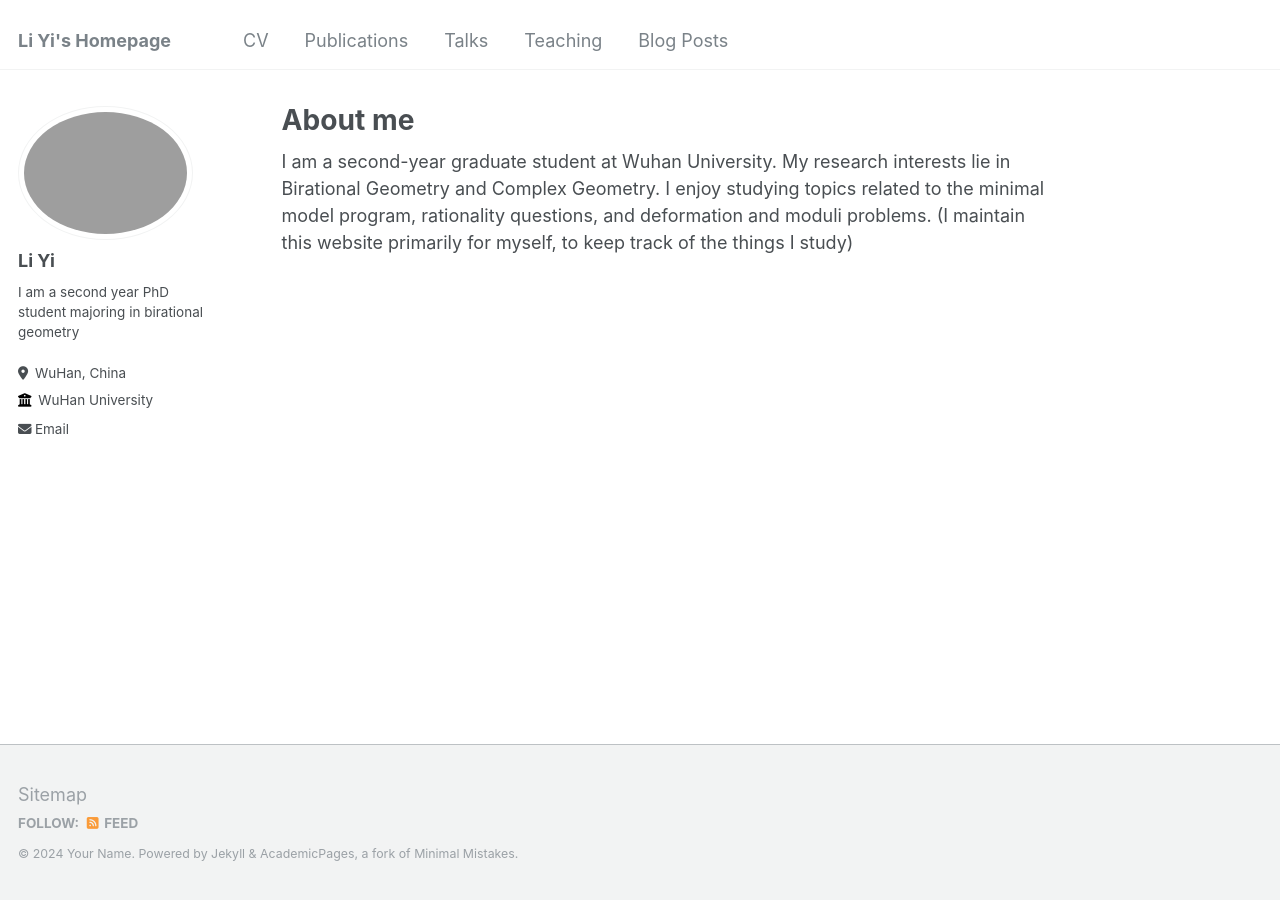
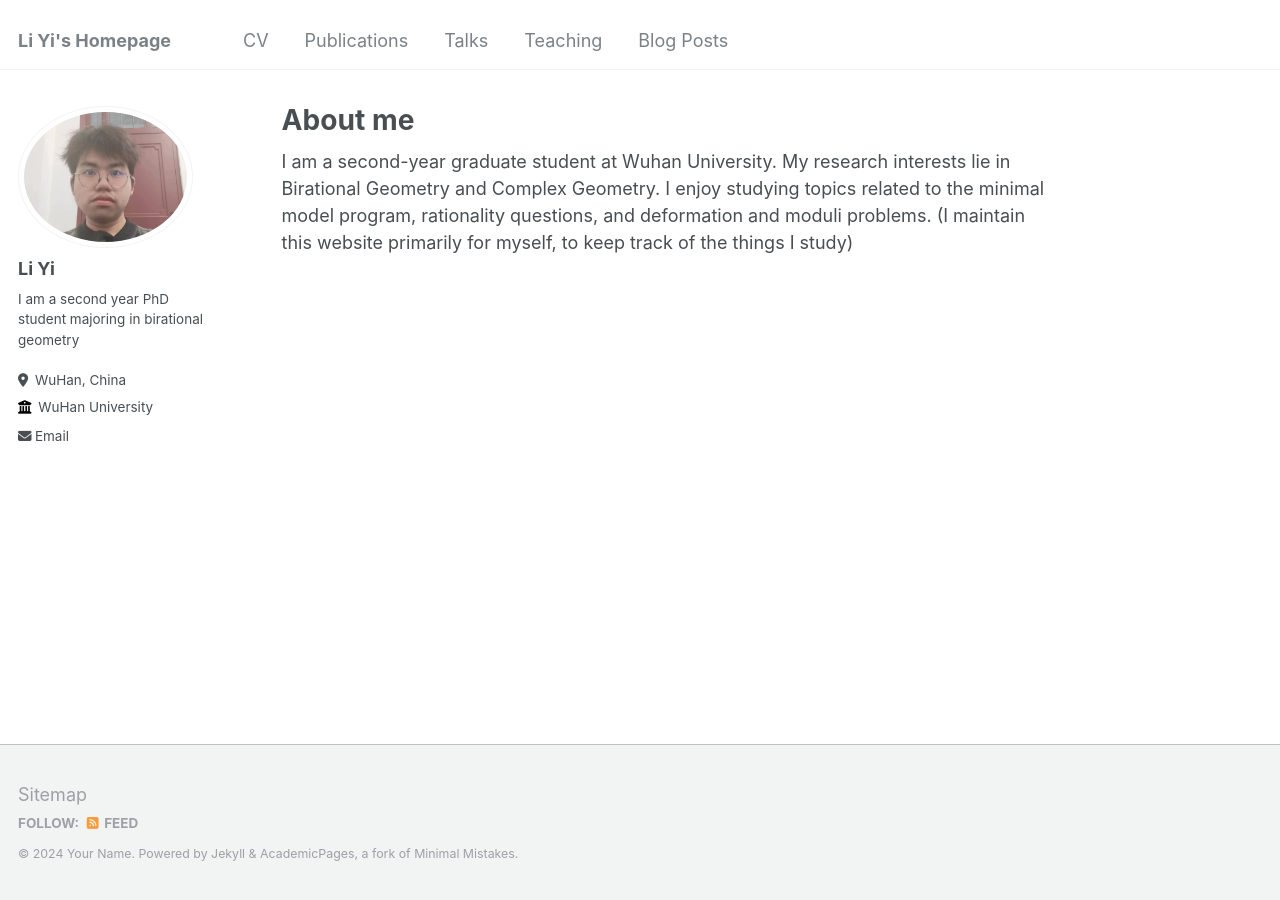
Before and after one commit to YiLimath/YiLimath.github.io, a Jekyll site: the page built from _pages/about.md, in a window 1280 px wide. Built offline with Jekyll 4.4.1, drawn with Linux system fonts in a browser that asks for light colours.

Commit message:
Update _config.yml

```diff
--- a/_config.yml
+++ b/_config.yml
@@ -21,7 +21,7 @@ repository               : "YiLimath/YiLimath.github.io"
 #               Additional customization can be done by editing /_includes/author-profile.html
 author:
   # Biographic information
-  avatar           : "Photo.png"
+  avatar           : "Photo2.jpg"
   name             : "Li Yi"
   pronouns         : # example: "she/her"
   bio              : "I am a second year PhD student majoring in birational geometry"
```
